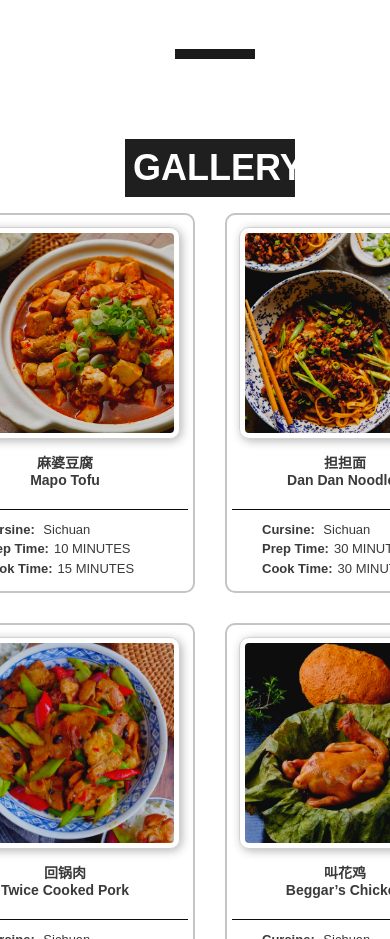
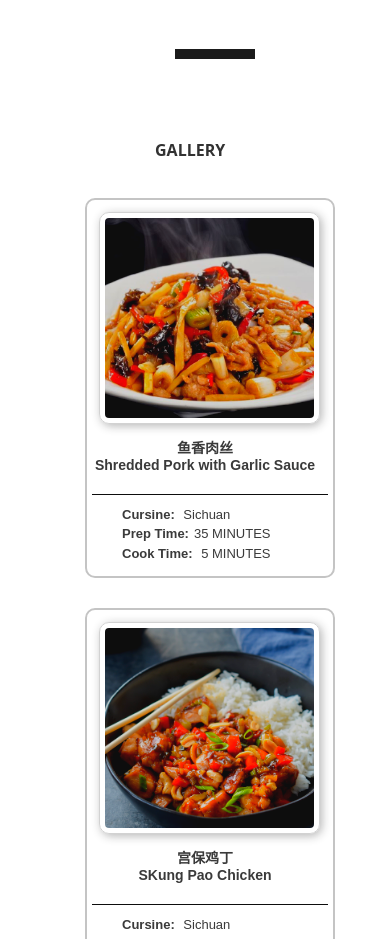
Before and after one commit to ShuhanFang/sf3154coding, a plain HTML site: page Project/projectfinal/index.html in a window 390 px wide. Shown: the part 2380-3319 px from the top of the page. Drawn offline with Linux system fonts and the light colour scheme; a web font is replaced by a local one.

Commit message:
Update style.css

```diff
--- a/Project/projectfinal/style.css
+++ b/Project/projectfinal/style.css
@@ -3,8 +3,6 @@
     margin-left: 30px;
     margin-right: 40px;
     box-sizing: border-box;
-    min-width: none;
-    max-width: 5000px;
   }
 
   body {
@@ -86,8 +84,6 @@
   }
 
 
-
-
   section {
     margin: 5px;
     width: auto;
@@ -99,6 +95,7 @@
     margin-bottom: 1rem;
     font-family: 'ZCOOL QingKe HuangYou', sans-serif;
   }
+
 
   h3 {
     flex:1;
@@ -126,25 +123,6 @@
   }
 
 
-
-  h4 {
-    flex:1;
-    border: none;
-    background-color: #1f1f1f;
-    color: #ffffff;
-    padding: 0.5rem;
-    text-align: center;
-    margin: 0;
-    cursor: pointer;
-    transition: all 0.2s ease-in-out;
-    font-size: 36px;
-    font-family: 'ZCOOL QingKe HuangYou', sans-serif;
-  }
-  h4:hover, h3.active {
-    background-color: #1f1f1f;
-    color: #ffffff;
-  }
-
   .grid {
     margin: 0;
     height: auto;
@@ -160,6 +138,22 @@
     position: relative;
     z-index: 1;
   }
+
+  @media only screen and (max-width: 768px) {
+    .grid {
+      grid-template-columns: repeat(3, 250px);
+      grid-template-rows: repeat(30, 380px);
+    }
+  }
+
+  @media only screen and (max-width: 600px) {
+    .grid {
+      grid-template-columns: repeat(1, 250px);
+      grid-template-rows: repeat(, 380px);
+    }
+  }
+
+
 
 
   .grid img:hover {
```
